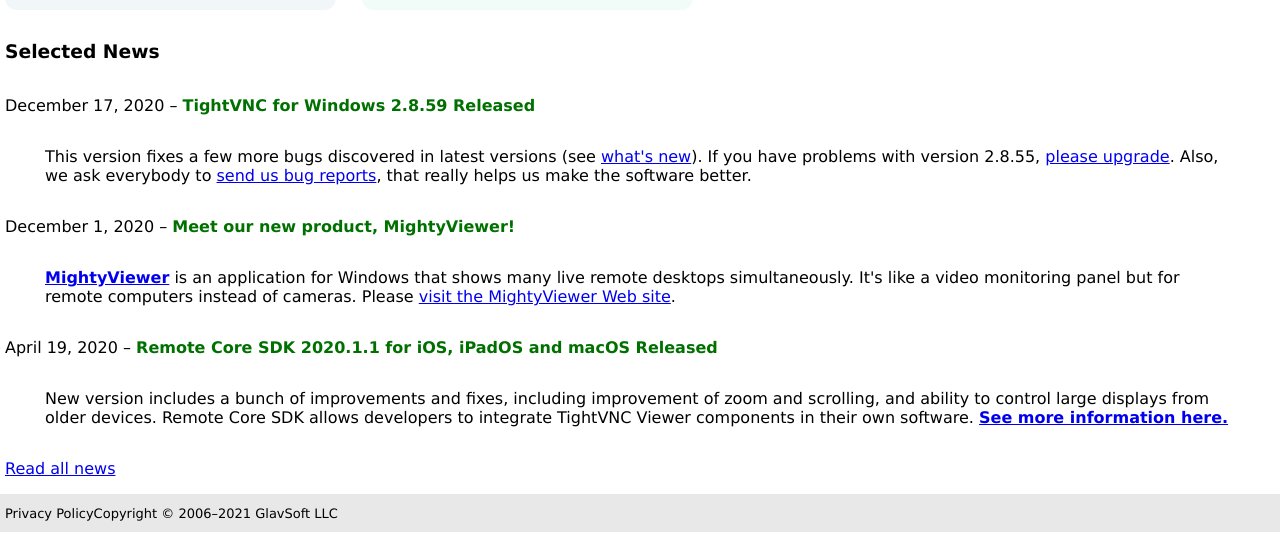
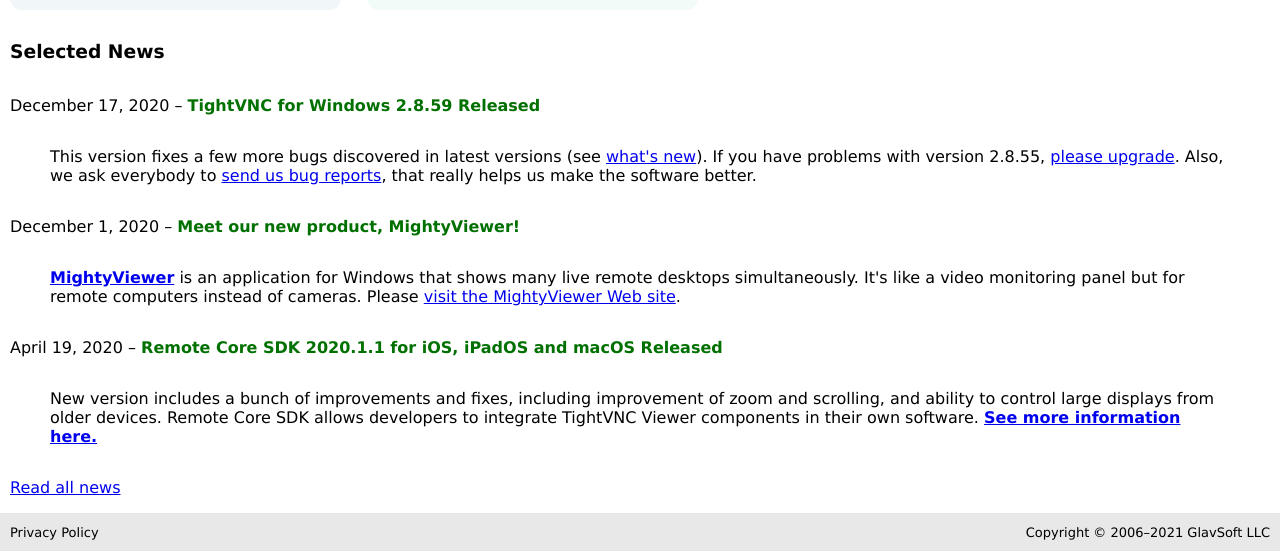
Before and after one commit to glavsoft/tvnc, a plain HTML site: page index.html in a window 1280 px wide. Shown: the part 949-1500 px from the top of the page. Drawn offline with Linux system fonts and the light colour scheme.

Commit message:
update style

```diff
--- a/scss/style.scss
+++ b/scss/style.scss
@@ -20,8 +20,8 @@
     width: 100%;
     max-width: 1400px;
     margin: 0 auto;
-    padding-left: 5px;
-    padding-right: 5px;
+    padding-left: 10px;
+    padding-right: 10px;
 }
 
 /* Header
@@ -237,8 +237,10 @@
 /* Footer
  =======================================*/
 .footer {
+    display: flex;
     background-color: #e8e8e8;
     &__inner {
+        width: 100%;
         height: 38px;
         display: flex;
         justify-content: space-between;
```
Also changed, not shown: css/style.css.
